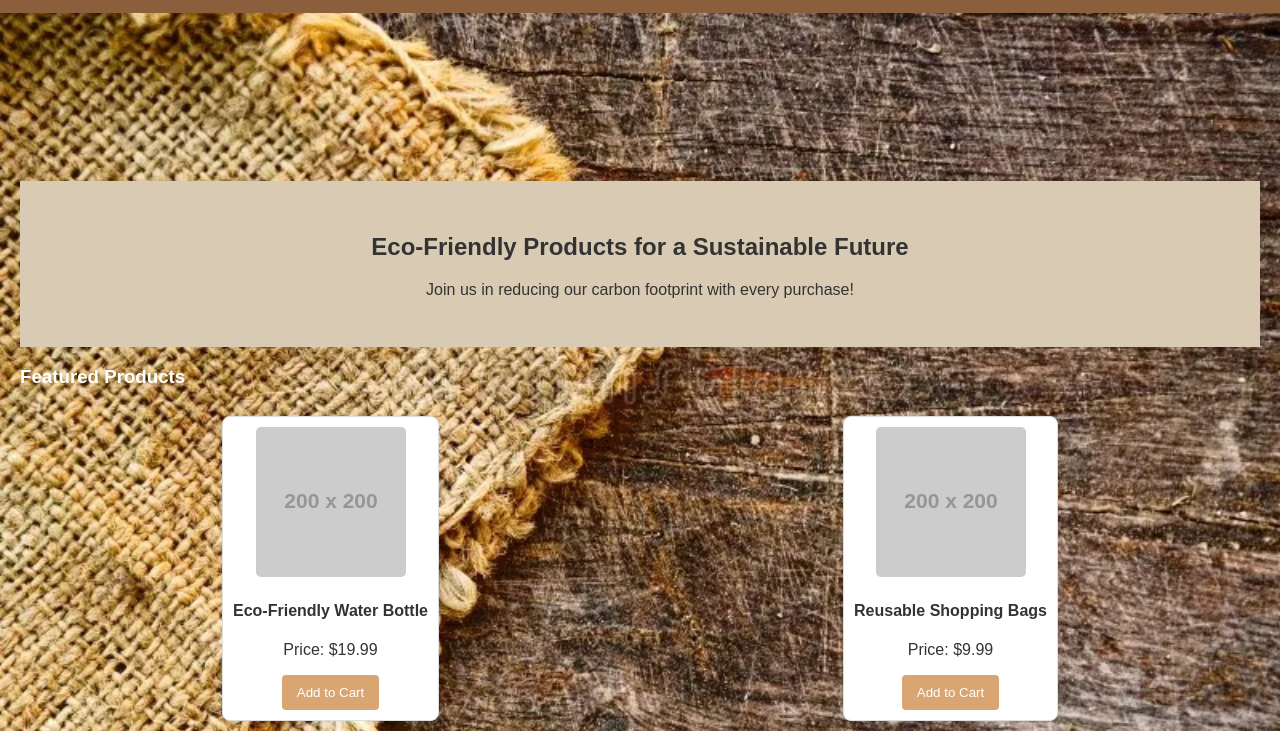
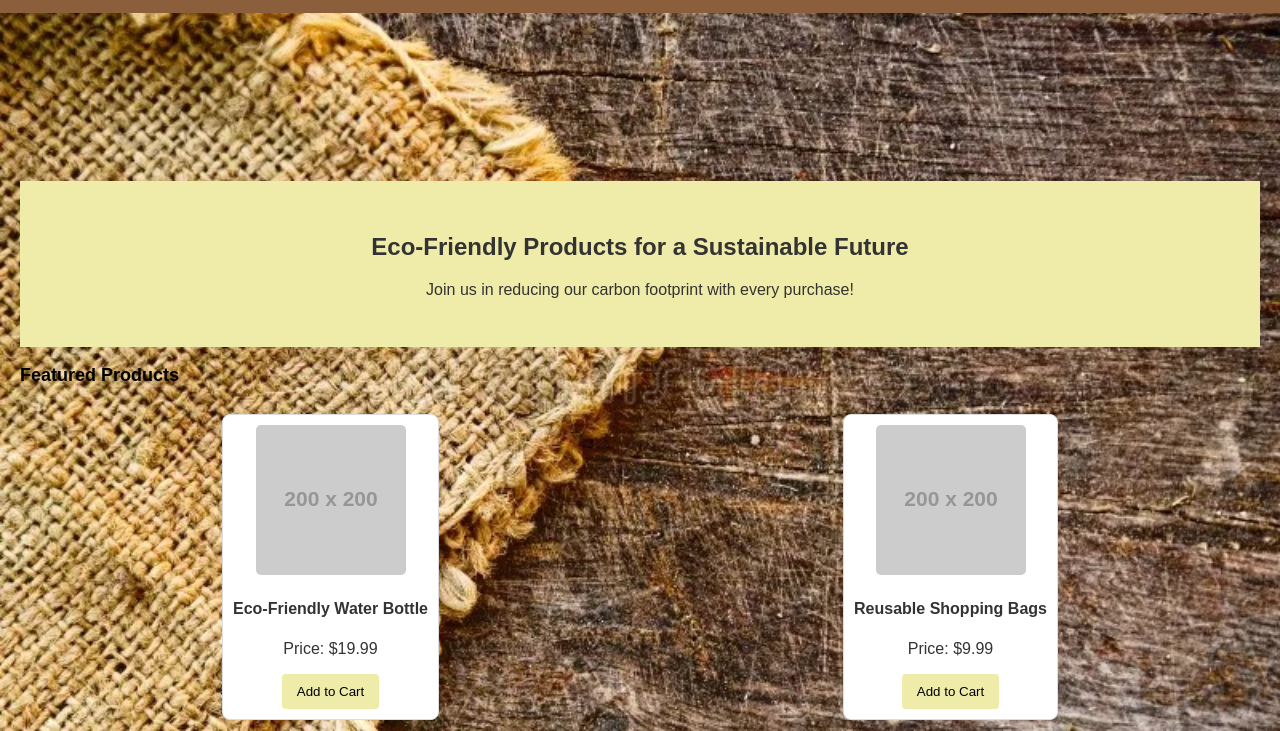
Before and after one commit to 0M4NU4L/eco-product-store, a plain HTML site: page index.html in a window 1280 px wide. Shown: the part 69-800 px from the top of the page. Drawn offline with Linux system fonts and the light colour scheme; placeholder pictures from the web are drawn by us; a script that the page names is missing.

Commit message:
v4
css updated

```diff
--- a/styles.css
+++ b/styles.css
@@ -52,12 +52,13 @@ main {
 
 .hero {
     text-align: center;
-    background-color: #D9CAB3;
+    background-color: #efeba8;
     padding: 2rem;
 }
 
 h3 {
-    color: white;
+    color: black;
+    font-size: large;
 }
 
 .product-list {
@@ -87,8 +88,8 @@ h3 {
 
 button {
     padding: 10px 15px;
-    background-color: #D9A673;
-    color: white;
+    background-color: #efeba8;
+    color: black;
     border: none;
     cursor: pointer;
     border-radius: 4px;
```
